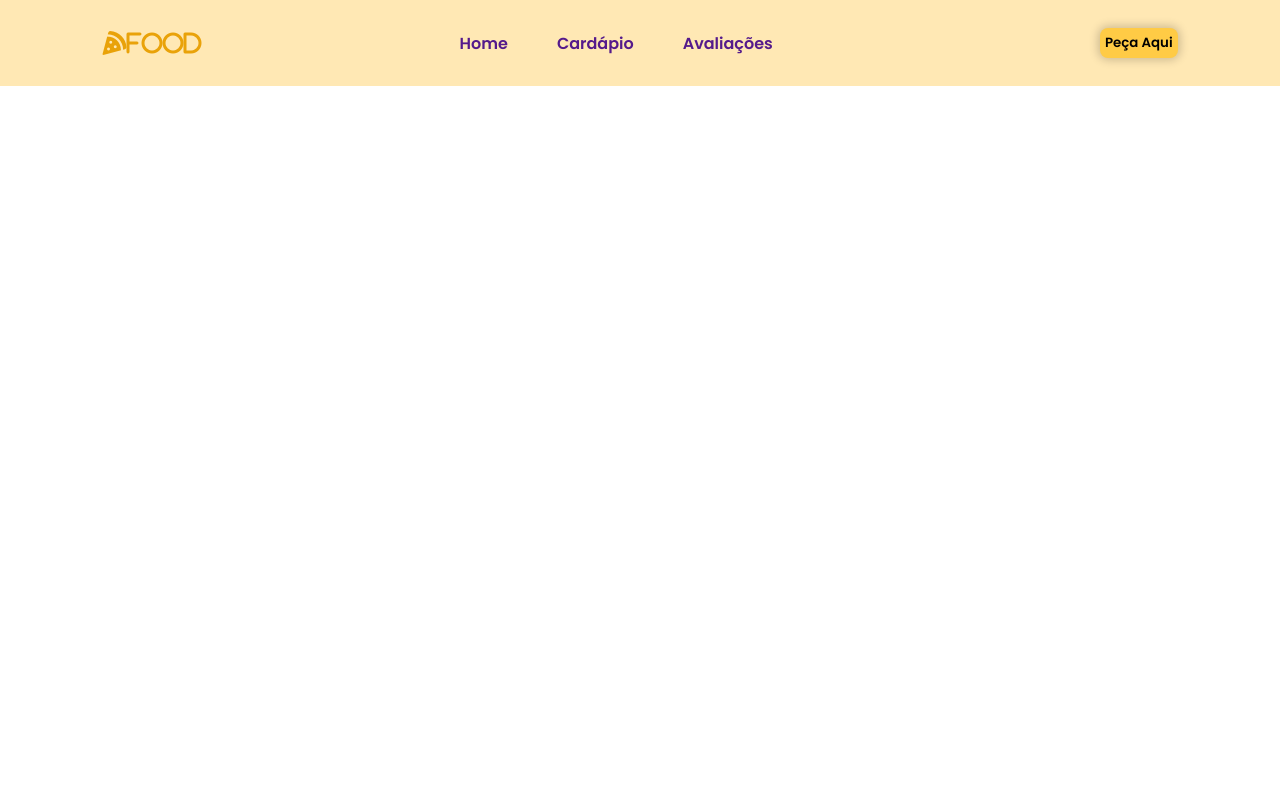
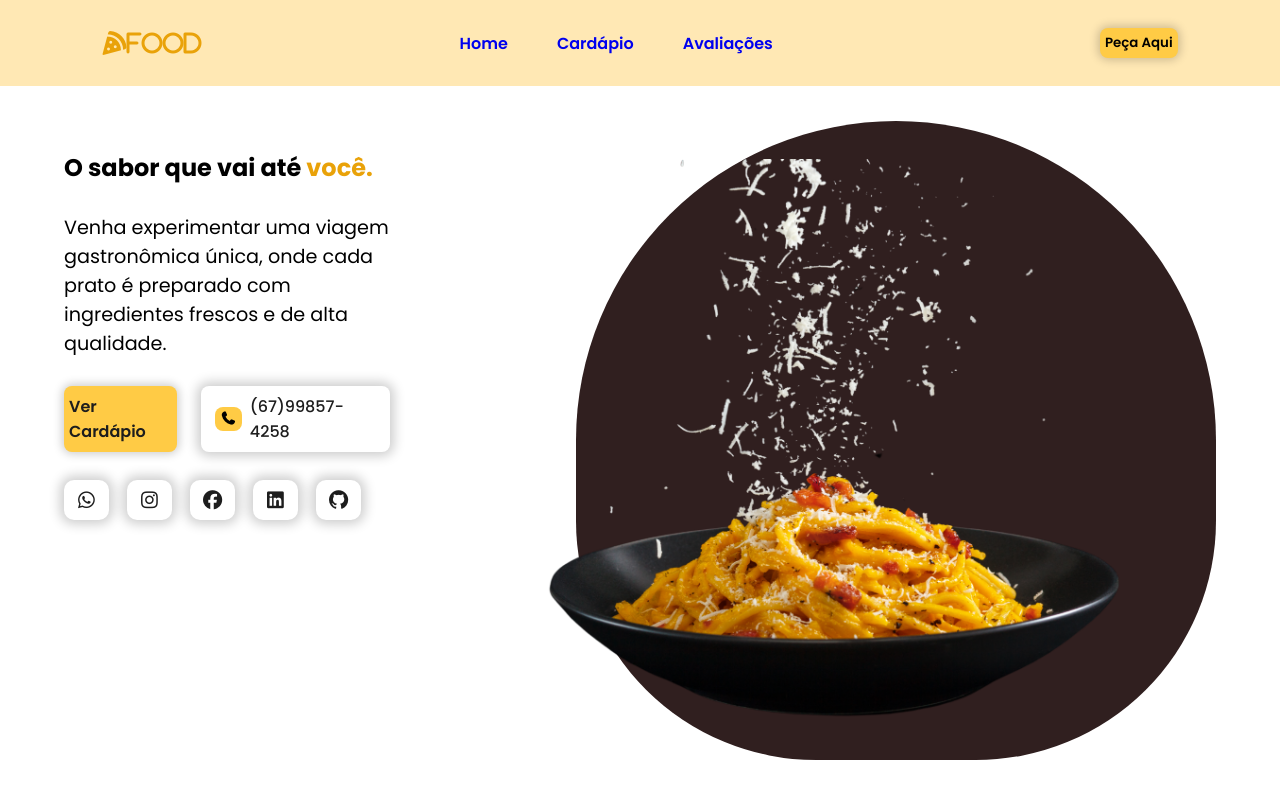
Before and after one commit to CaioFarias-jpg/Site_Restaurante, a plain HTML site: page index.html in a window 1280 px wide. Drawn offline with nearby package versions, Linux system fonts and the light colour scheme.

Commit message:
atualização

```diff
--- /dev/null
+++ b/CSS/home.css
@@ -0,0 +1,92 @@
+.home{
+    display: flex;
+    min-height: calc(100vh - 91px);
+    position: relative;
+}
+
+.shape{
+    width: 50%;
+    height: 90%;
+    background-color: rgb(48, 31, 31);
+    position: absolute;
+    top: 5%;
+    right: 5%;
+    z-index: 1;
+    border-radius: 80% 80% 60% 60%;
+}
+
+.cta{
+    width: 35%;
+    display: flex;
+    flex-direction: column;
+    gap: 28px;
+    margin-top: 5%;
+    margin-left: 5%;
+
+}
+
+.cta .titile{
+    font-size: 4rem;
+    color: var(--color-neutra-1);
+}
+
+.cta .title span{
+    color: var(--color-primary-6);
+}
+
+.cta .descrição{
+    font-size: 1.2rem;
+}
+
+.cta-buttons{
+    display: flex;
+    gap: 24px;
+}
+
+.cta-buttons a{
+    color: var(--color-neutra-1);
+}
+
+#phone_button{
+    display: flex;
+    gap: 8px;
+    align-items: center;
+    background-color: var(--color-neutra-2);
+    padding: 8px 14px;
+    font-weight: 500;
+    border-radius: 8px;
+    box-shadow: 0px 0px 12px 4px rgba(0, 0, 0, 0.2);
+}
+
+#phone_button button{
+    box-shadow: none;
+}.banner{
+    display: flex;
+    z-index: 2;
+    margin: auto;
+}
+
+.banner img{
+    width: 65%;
+    margin: auto;
+}
+
+@media screen and (max-width:900px){
+    .banner, .shape{
+        display: none;
+    }
+    .cta{
+        width: 100%;
+        text-align: center;
+        align-items: center;
+    }
+    .home{
+        min-height: 100%;
+    }
+    .title{
+        font-size: 1.5rem;
+    }
+    .descrição{
+        font-size: 2rem;
+    }
+}
--- a/CSS/style.css
+++ b/CSS/style.css
@@ -1,6 +1,7 @@
 @import url('https://fonts.googleapis.com/css2?family=Poppins:ital,wght@0,100;0,200;0,300;0,400;0,500;0,600;0,700;0,800;0,900;1,100;1,200;1,300;1,400;1,500;1,600;1,700;1,800;1,900&display=swap');
 
 @import url('menu.css');
+@import url('home.css');
 
 :root{
     --color-primary-1: #fff9ea;
@@ -9,6 +10,7 @@
     --color-primary-4: #ffe100;
     --color-primary-5: #ffcb45;
     --color-primary-6: #e9a209;
+    --color-option-1: rgb(48, 31, 31);
 
     --color-neutra-1: #1d1d1d;
     --color-neutra-2: #fff;
@@ -45,3 +47,26 @@
 .btn-default:hover{
     background-color: var(--color-primary-3);
 }
+
+.social-media-buttons{
+    display: flex;
+    gap: 18px;
+}
+
+.social-media-buttons a{
+    display: flex;
+    align-items: center;
+    justify-content: center;
+    width: 45px;
+    height: 40px;
+    background-color: var(--color-neutra-2);
+    box-shadow: 0px 0px 12px 4px rgba(0,0,0,0.2);
+    font-size: 1.2rem;
+    border-radius: 10px;
+    color: var(--color-neutra-1);
+    transition: 0.6s ease;
+}
+
+.social-media-buttons a:hover{
+    box-shadow: 0px 0px 12px 4px var(--color-primary-6);
+}
--- a/index.html
+++ b/index.html
@@ -15,9 +15,9 @@
         <nav class="navbar">
            <i class="fa-solid fa-pizza-slice" id="nav-logo">FOOD</i>
            <ul class="nav-list">
-            <li class="nav-item"><a href="">Home</a></li>
-            <li class="nav-item"><a href="">Cardápio</a></li>
-            <li class="nav-item"><a href="">Avaliações</a></li>
+            <li class="nav-item"><a href="#home">Home</a></li>
+            <li class="nav-item"><a href="#cardapio">Cardápio</a></li>
+            <li class="nav-item"><a href="#avaliação">Avaliações</a></li>
            </ul>
            <button class="btn-default">
                Peça Aqui
@@ -27,13 +27,53 @@
             <i class="fa-solid fa-bars"></i>
             <div class="mobile-menu">
                 <ul class="mobile-nav-list">
-                    <li class="nav-item"><a href="">Home</a></li>
-                    <li class="nav-item"><a href="">Cardápio</a></li>
-                    <li class="nav-item"><a href="">Avaliações</a></li>
+                    <li class="nav-item"><a href="#home">Home</a></li>
+                    <li class="nav-item"><a href="#cardapio">Cardápio</a></li>
+                    <li class="nav-item"><a href="#avaliação">Avaliações</a></li>
                 </ul>
             </div>
         </button>
     </header>
 
+    <main class="content">
+        <section class="home" id="home">
+            <div class="shape"></div>
+            <div class="cta">
+                <h1 class="title">
+                    O sabor que vai até <span>você.</span>
+                </h1>
+                <p class="descrição">
+                    Venha experimentar uma viagem gastronômica única, onde cada prato é preparado com ingredientes frescos e de alta qualidade.
+                </p>
+                <div class="cta-buttons">
+                    <a href="#cardapio" class="btn-default">Ver Cardápio</a>
+                    <a href="" id="phone_button">
+                        <button class="btn-default">
+                            <i class="fa-solid fa-phone"></i>
+                        </button>
+                        (67)99857-4258
+                    </a>
+                </div>
+                <div class="social-media-buttons">
+                    <a href="#"><i class="fa-brands fa-whatsapp"></i></a>
+                    <a href="#"><i class="fa-brands fa-instagram"></i></a>
+                    <a href="#"><i class="fa-brands fa-facebook"></i></a>
+                    <a href="#"><i class="fa-brands fa-linkedin"></i></a>
+                    <a href="#"><i class="fa-brands fa-github"></i></a>
+                </div>
+            </div>
+            <div class="banner">
+                <img src="IMG/5.png"
+            </div>
+        </section>
+    </main>
+    <section class="cardapio" id="cardapio">
+
+    </section>
+    <section class="avaliação" id="avaliação">
+
+    </section>
+
+
 </body>
 </html>
```
